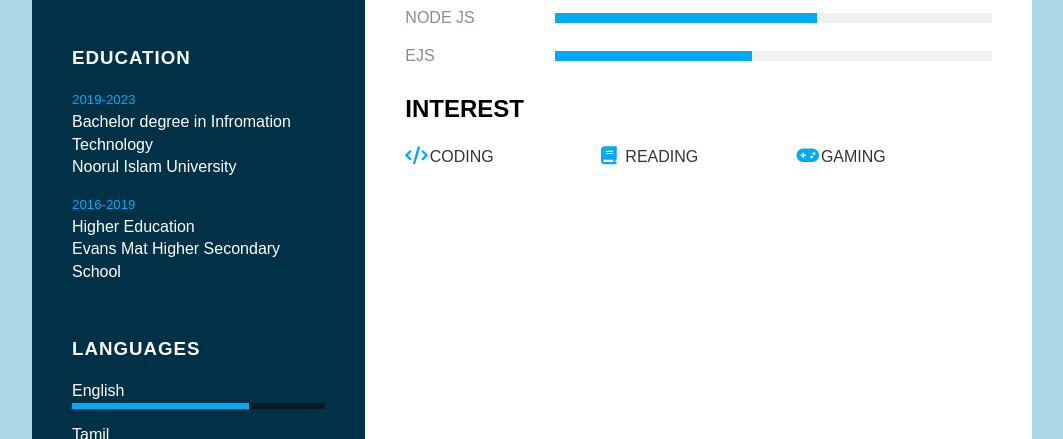
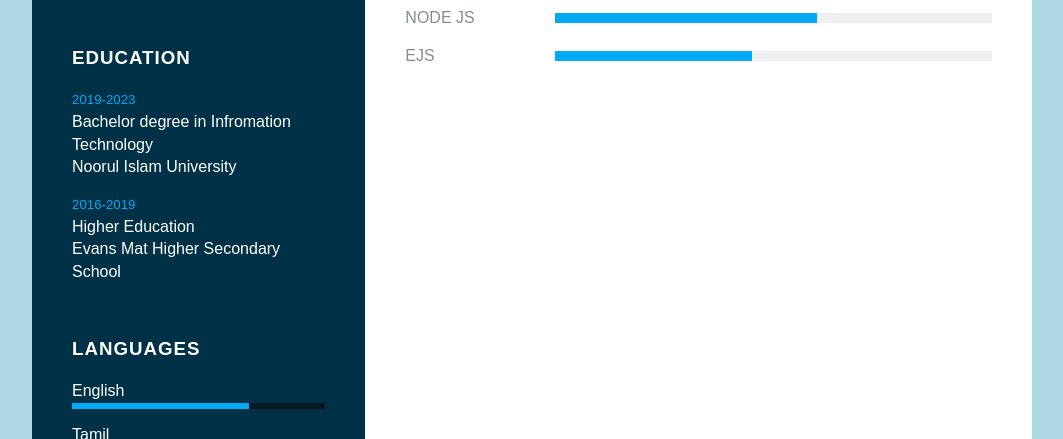
Before and after one commit to arhab07/Resume, a plain HTML site: page index.html in a window 1280 px wide. Shown: the part 661-1100 px from the top of the page, without its empty margins (108-1171 px from the left). Drawn offline with Linux system fonts and the light colour scheme.

Commit message:
Update index.html

```diff
--- a/index.html
+++ b/index.html
@@ -172,14 +172,14 @@
 
                 </div>
             </div>
-            <div class="about interest">
+<!--             <div class="about interest">
                 <h2 class="">Interest</h2>
                 <ul>
                    <li><i class="fa fa-code" aria-hidden="true"></i> Coding</li>
                    <li><i class="fa fa-book" aria-hidden="true"></i> Reading</li>
                    <li><i class="fa fa-gamepad" aria-hidden="true"></i> Gaming</li>
                 </ul>
-            </div>
+            </div> -->
 
       </div>
     </div>
```
